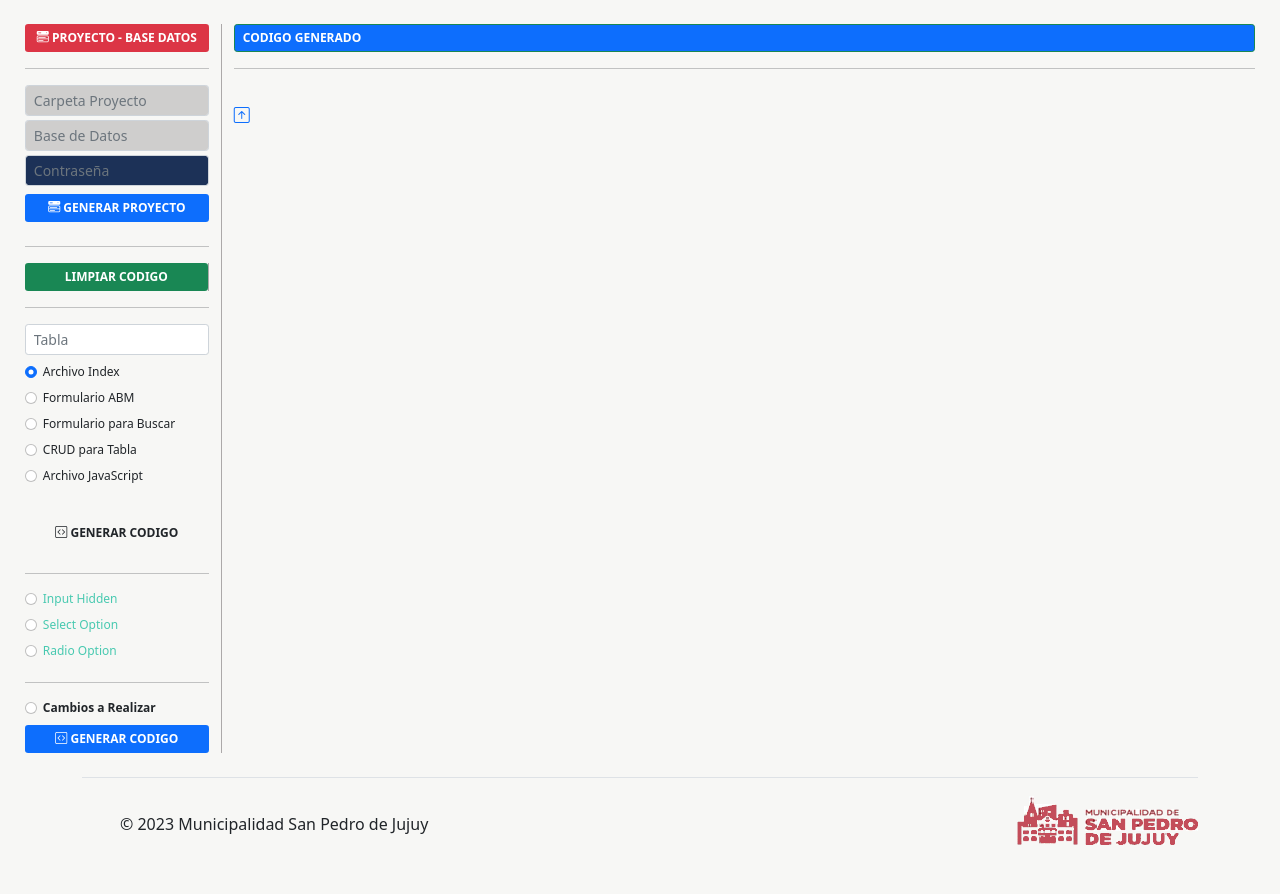
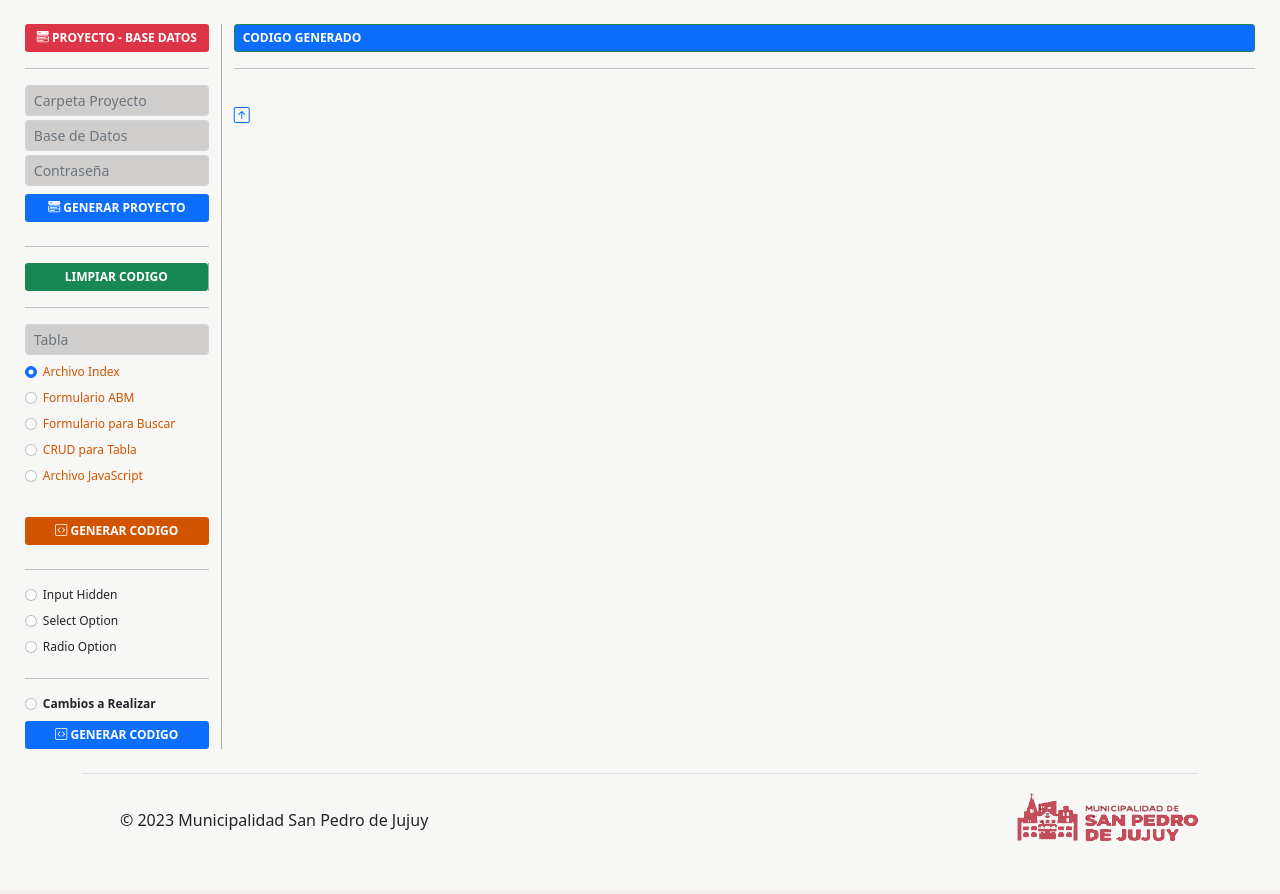
Before and after one commit to Fernando-Asmuzi/tools_reversion, a PHP site: page / in a window 1280 px wide. Shown: the part 59-953 px from the top of the page. After the commit the page ends 900 px from the top, so only its background shows below. Run offline with PHP 8.4, Linux system fonts and the light colour scheme.

Commit message:
cambios en el style

```diff
--- a/assets/css/style.css
+++ b/assets/css/style.css
@@ -15,7 +15,9 @@
 .color6 {color: #0c090e2c;}
 .color7 {color: white;}
 .color9 {color: #1c3157;}
+.color10 {color: #D35400;}
 
+.boton11 {background-color: #D35400 ;}
 
 
 .fondo-rojo {background-color: #e69890;}
--- a/index.php
+++ b/index.php
@@ -51,7 +51,7 @@ $ruta = $_SERVER['DOCUMENT_ROOT'];
             <input type="text" name="base" class="form-control fondo3 form-control-sm mb-1" placeholder="Base de Datos" required>
           </div>
           <div class="col-sm-12 col-md-12">
-            <input type="text" name="pass" class="form-control fondo2 form-control-sm mb-1" placeholder="Contraseña" required>
+            <input type="text" name="pass" class="form-control fondo3 form-control-sm mb-1" placeholder="Contraseña" required>
           </div>
           <!-- Input Hidden Requerimiento para Update -->
           <input type='hidden' id='ruta' name='ruta' value=<?php $ruta; ?> />
@@ -67,39 +67,39 @@ $ruta = $_SERVER['DOCUMENT_ROOT'];
         <hr>
 
       <form method="POST" name="pruebas" id="pruebas" action="generar.php">
-            <input type="text" name="tabla" class="form-control fondo12 form-control-sm mb-1 W-100" placeholder="Tabla">
+            <input type="text" name="tabla" class="form-control fondo3 form-control-sm mb-1 W-100" placeholder="Tabla">
             <div class="col-sm-12 col-md-12 letra-media">
-              <div class="form-check mt-2 color11">
+              <div class="form-check mt-2 color10">
                 <input type="radio" class="form-check-input" id="radio1" name="radio" value="radio1" checked>Archivo Index
               </div>
-              <div class="form-check color11">
+              <div class="form-check color10">
                 <input type="radio" class="form-check-input " id="radio2" name="radio" value="radio2">Formulario ABM
               </div>
-              <div class="form-check color11">
+              <div class="form-check color10">
                 <input type="radio" class="form-check-input" id="radio3" name="radio" value="radio3">Formulario para
                 Buscar
               </div>
-              <div class="form-check color11">
+              <div class="form-check color10">
                 <input type="radio" class="form-check-input" id="radio4" name="radio" value="radio4">CRUD para Tabla
               </div>
-              <div class="form-check color11">
+              <div class="form-check color10">
                 <input type="radio" class="form-check-input" id="radio5" name="radio" value="radio5">Archivo JavaScript
               </div>
             </div>
             <br>
-            <button title="Generar Codigo" id="botoncodigo" type="submit" name="submit" class="btn boton10 mb-2 letra-media w-100"><i
+            <button title="Generar Codigo" id="botoncodigo" type="submit" name="submit" class="btn mb-2 btn-sm letra-media boton11 color7 btn-sm w-100"><i
                 class="bi bi-code-square"></i><b> GENERAR CODIGO</b></button>
           </form>
         <form method="POST" name="radios" id="radios" action="generarRadio.php">
           <div class="col-sm-12 col-md-12 letra-media">
             <hr>
-            <div class="form-check color5">
+            <div class="form-check black">
               <input type="radio" class="form-check-input" id="radio6" name="radio" value="radio6">Input Hidden
             </div>
-            <div class="form-check color5">
+            <div class="form-check black">
               <input type="radio" class="form-check-input" id="radio7" name="radio" value="radio7">Select Option
             </div>
-            <div class="form-check color5">
+            <div class="form-check black">
               <input type="radio" class="form-check-input" id="radio8" name="radio" value="radio8">Radio Option
             </div>
             <hr>
--- a/tmp.txt
+++ b/tmp.txt
@@ -1,5 +1 @@
-<<<<<<< HEAD
-C:/AppServ/www/Projet-Projet-prueba
-=======
-C:/AppServ/www/nuevaPrueba-nuevaPrueba-tools_reversion-admin123
->>>>>>> 34caa878c3c624cb75c6037bbf307f72c2dea970
+C:/AppServ/www/Projet-Projet-prueba-admin123
```
Also changed, not shown: footer.php (line endings or trailing spaces).
